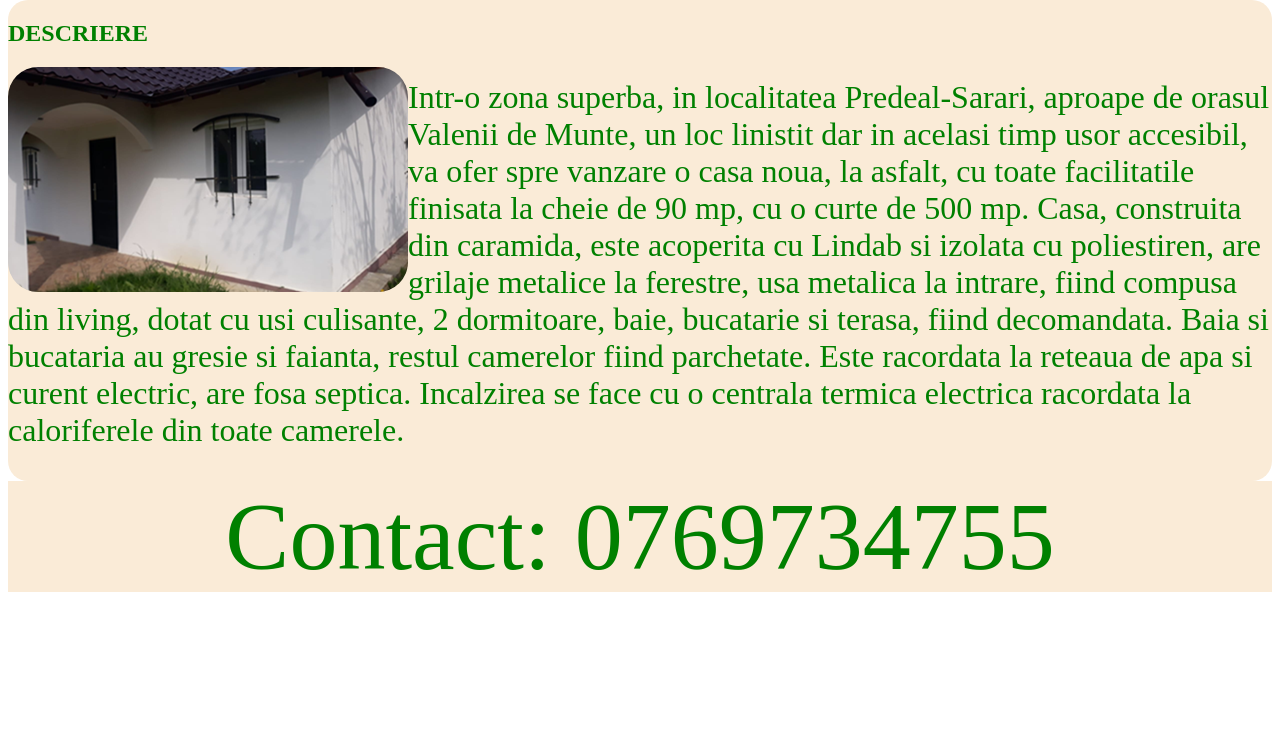
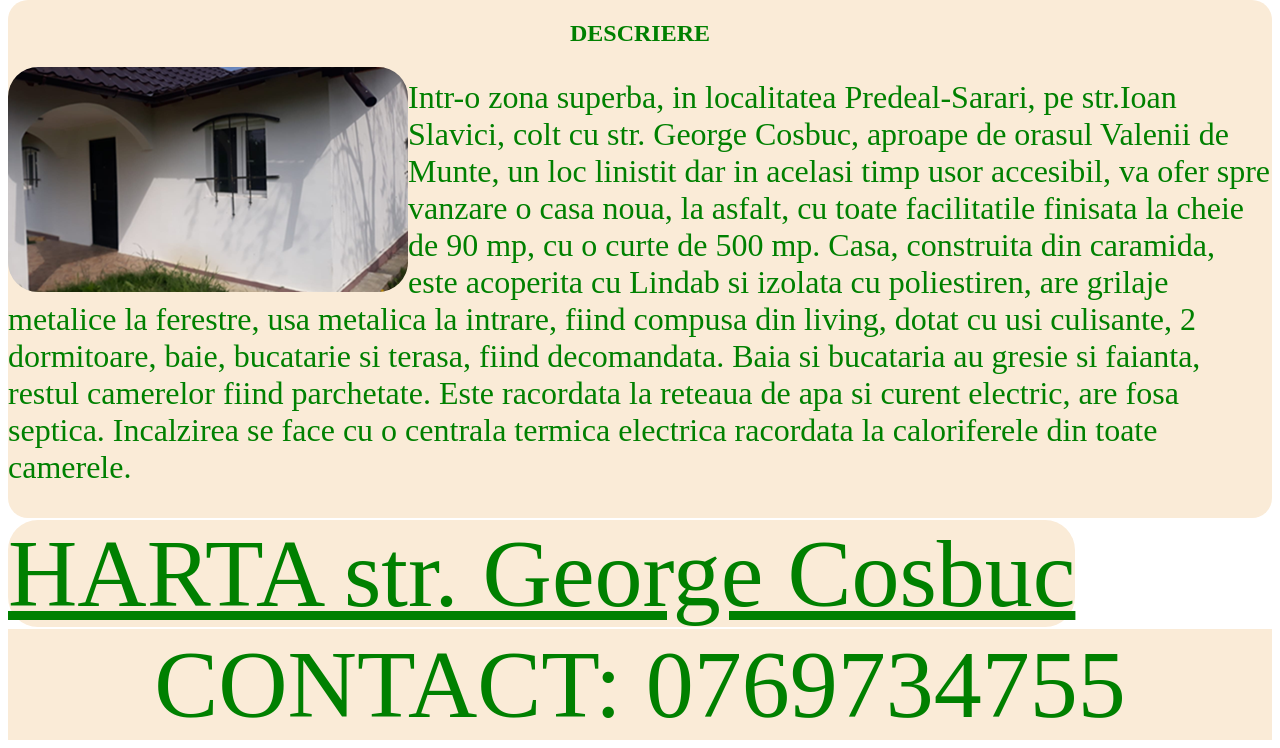
Before and after one commit to 967nae/casapredeal1, a plain HTML site: page index.html in a window 1280 px wide. Shown: the part 748-1496 px from the top of the page. Before the commit the page ends 1348 px from the top, so only its background shows below. Drawn offline with Linux system fonts and the light colour scheme.

Commit message:
Add files via upload

```diff
--- a/index.html
+++ b/index.html
@@ -50,7 +50,10 @@
 
     h2 {
       color: green;
+      text-align: center;
     }
+
+
 
   </style>
 </head>
@@ -78,15 +81,19 @@
   <div class="fatada2">
     <h2>DESCRIERE</h2>
     <img src="./assets/images/fatada2.png" alt="fatada dreapta" />
-    <p class="second-paragraph"> Intr-o zona superba, in localitatea Predeal-Sarari, aproape de orasul Valenii de Munte, un loc linistit dar in acelasi timp usor accesibil, va ofer spre vanzare o casa noua, la asfalt, cu toate facilitatile finisata la cheie de 90 mp, cu o curte de 500 mp.
+    <p class="second-paragraph"> Intr-o zona superba, in localitatea Predeal-Sarari, pe str.Ioan Slavici, colt cu str. George Cosbuc, aproape de orasul Valenii de Munte, un loc linistit dar in acelasi timp usor accesibil, va ofer spre vanzare o casa noua, la asfalt, cu toate facilitatile finisata la cheie de 90 mp, cu o curte de 500 mp.
       Casa, construita din caramida, este acoperita cu Lindab si izolata cu poliestiren, are grilaje metalice la ferestre, usa metalica la intrare, fiind compusa din living, dotat cu usi culisante, 2 dormitoare, baie, bucatarie si terasa, fiind decomandata.
       Baia si bucataria au gresie si faianta, restul camerelor fiind parchetate. Este racordata la reteaua de apa si curent electric, are fosa septica. Incalzirea se face cu o centrala termica electrica racordata la caloriferele din toate camerele.
 
     </p>
-  </div>
+    </div>
+    <div>
 
-  <footer>Contact: 0769734755</footer>
+<a
+  href="harta.html">HARTA str. George Cosbuc</a>
+
+    </div>
+
+  <footer>CONTACT: 0769734755</footer>
 </body>
 </html>
-
-</html>
```
Also changed, not shown: harta.html (added, +1 -0 lines).
